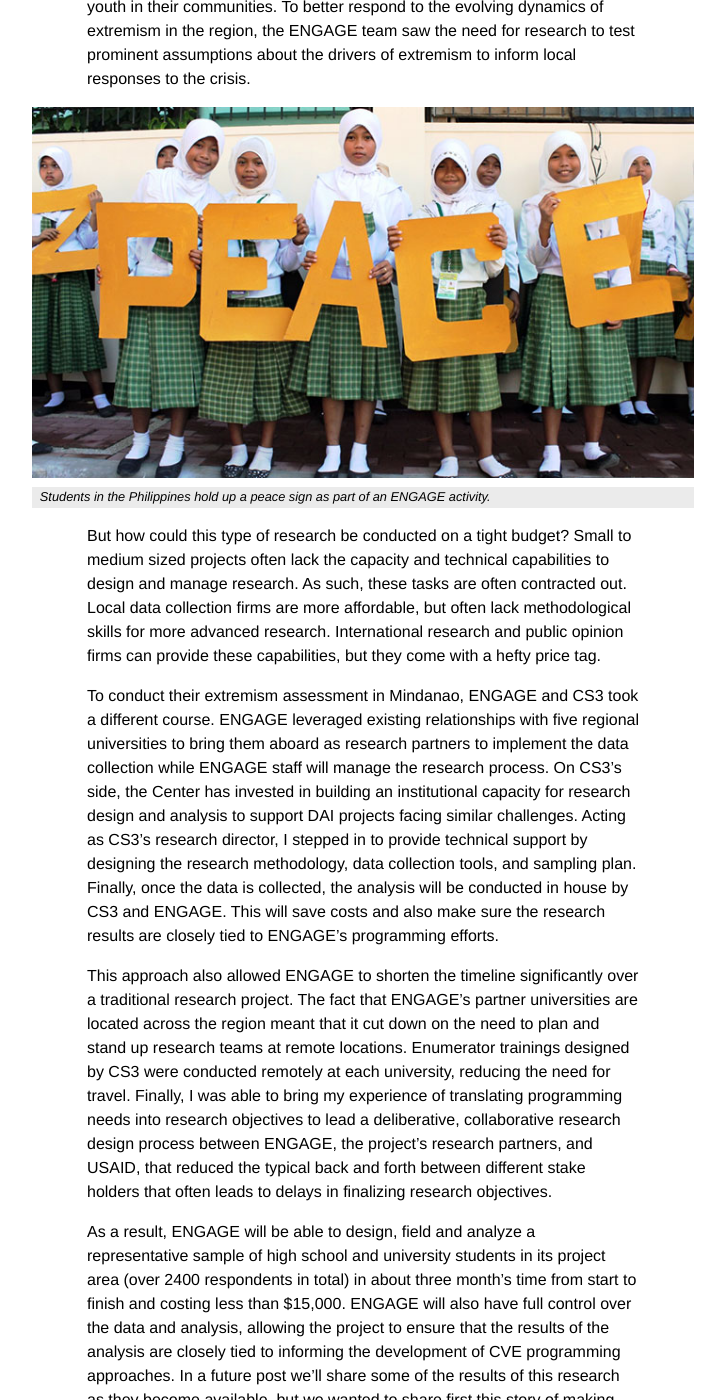
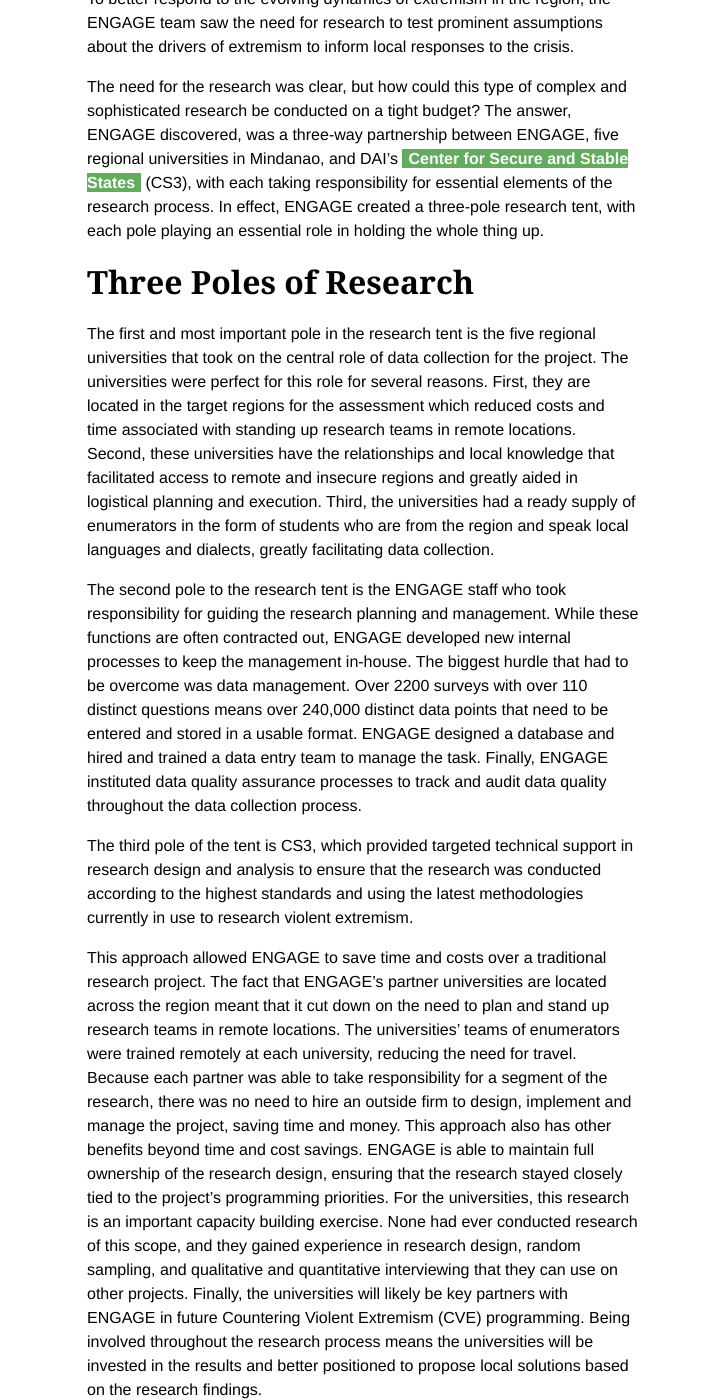
Before and after one commit to BryanSchuetz/CS-, a Jekyll site: the page built from _posts/2017-08-30-research-faster-better-cheaper.markdown, in a window 1280 px wide and 1400 px high, scrolled down 987 px. Shown: the whole window, without its empty margins (493-1218 px from the left). Built offline with Jekyll 4.4.1, drawn with Linux system fonts in a browser that asks for light colours; some of the changed text lies outside the part shown.

Commit message:
Updated Research Faster Better Cheaper

```diff
--- a/_posts/2017-08-30-research-faster-better-cheaper.markdown
+++ b/_posts/2017-08-30-research-faster-better-cheaper.markdown
@@ -4,26 +4,28 @@ date: 2017-08-30 21:03:00 Z
 tags:
 - Research
 - Fragile States
-Author: Janene Sawers
 social-image: "/uploads/ENGAGE.jpg"
 thumbnail: "/uploads/ENGAGE.jpg"
 ---
 
-Anyone who has worked in transition or stabilization environments knows the value of good research. Despite its value to the development community, good research has two qualities that significantly constrain its applicability for professionals working in unstable environments: It takes time and its expensive. Even the best research, if it comes too late, is of little use in making decisions in real time. And good research can come with price tags that are out of reach for small and medium-sized projects, particularly research conducted in places experiencing conflict and instability.
+Anyone who has worked in transition or stabilization environments knows the value of good research. Despite its value to the development community, good research has two qualities that significantly constrain its applicability for professionals working in unstable environments: It takes time and it is expensive. Even the best research, if it comes too late, is of little use in making decisions in real time. And good research can come with price tags that are out of reach for small and medium-sized projects, particularly research conducted in places experiencing conflict and instability.
 
-<!--more-->
+DAI has been exploring ways to address this challenge. How can we conduct good research, on short timelines, and with small budgets to inform programming approaches in transitional and stabilization environments? DAI’s [Philippines ENGAGE](https://www.usaid.gov/philippines/democracy-human-rights-and-governance/engage) project is currently testing a new approach to research based on collaboration between implementers, donors and local academic institutions that is promising to deliver methodologically sophisticated research, at modest costs, and on a reasonable timeline to inform CVE programming.
 
-![dai logo](/uploads/logo.jpg){:.float-left} DAI has been exploring ways to address this challenge. How can we conduct good research, on short timelines, and with small budgets to inform programming approaches in transitional and stabilization environments? DAI’s Philippines ENGAGE project is currently testing a new approach to research based on collaboration between implementers, donors and local academic institutions that is promising to deliver methodologically sophisticated research, at modest costs, and on a reasonable timeline to inform CVE programming. How did they do it? Over the next few months I’ll write a few posts on this research project and its results, but today I’ll write about how the unique design of this project addresses the perennial problems of costs and timelines on research in transitional environments.
+# The Approach
+Throughout 2017, ENGAGE partners in local government and civil society began raising concerns about the increased presence of violent extremist groups with links to the Islamic State and the influence they were exerting on youth in their communities. This simmering crisis was blown open by the [siege of Marawi City](http://www.cnn.com/2017/06/25/asia/philippines-marawi-isis/index.html) in northern Mindanao by IS-aligned fighters this May. To better respond to the evolving dynamics of extremism in the region, the ENGAGE team saw the need for research to test prominent assumptions about the drivers of extremism to inform local responses to the crisis.
 
-Throughout 2017, [ENGAGE](https://www.dai.com/our-work/projects/philippines-enhancing-governance-accountability-and-engagement-engage) partners in local government and civil society began raising concerns about the increased presence of violent extremist groups with links to the Islamic State and the influence they were exerting on youth in their communities. To better respond to the evolving dynamics of extremism in the region, the ENGAGE team saw the need for research to test prominent assumptions about the drivers of extremism to inform local responses to the crisis.
+The need for the research was clear, but how could this type of complex and sophisticated research be conducted on a tight budget? The answer, ENGAGE discovered, was a three-way partnership between ENGAGE, five regional universities in Mindanao, and DAI’s [Center for Secure and Stable States](https://www.dai.com/our-work/solutions/fragile-states) (CS3), with each taking responsibility for essential elements of the research process. In effect, ENGAGE created a three-pole research tent, with each pole playing an essential role in holding the whole thing up.
 
-![ENGAGE.jpg](/uploads/ENGAGE.jpg)
-`Students in the Philippines hold up a peace sign as part of an ENGAGE activity.`
+# Three Poles of Research
 
-But how could this type of research be conducted on a tight budget? Small to medium sized projects often lack the capacity and technical capabilities to design and manage research. As such, these tasks are often contracted out. Local data collection firms are more affordable, but often lack methodological skills for more advanced research. International research and public opinion firms can provide these capabilities, but they come with a hefty price tag.
+The first and most important pole in the research tent is the five regional universities that took on the central role of data collection for the project. The universities were perfect for this role for several reasons. First, they are located in the target regions for the assessment which reduced costs and time associated with standing up research teams in remote locations. Second, these universities have the relationships and local knowledge that facilitated access to remote and insecure regions and greatly aided in logistical planning and execution. Third, the universities had a ready supply of enumerators in the form of students who are from the region and speak local languages and dialects, greatly facilitating data collection.
 
-To conduct their extremism assessment in Mindanao, ENGAGE and CS3 took a different course. ENGAGE leveraged existing relationships with five regional universities to bring them aboard as research partners to implement the data collection while ENGAGE staff will manage the research process. On CS3’s side, the Center has invested in building an institutional capacity for research design and analysis to support DAI projects facing similar challenges. Acting as CS3’s research director, I stepped in to provide technical support by designing the research methodology, data collection tools, and sampling plan. Finally, once the data is collected, the analysis will be conducted in house by CS3 and ENGAGE. This will save costs and also make sure the research results are closely tied to ENGAGE’s programming efforts.
+The second pole to the research tent is the ENGAGE staff who took responsibility for guiding the research planning and management. While these functions are often contracted out, ENGAGE developed new internal processes to keep the management in-house.  The biggest hurdle that had to be overcome was data management. Over 2200 surveys with over 110 distinct questions means over 240,000 distinct data points that need to be entered and stored in a usable format. ENGAGE designed a database and hired and trained a data entry team to manage the task. Finally, ENGAGE instituted data quality assurance processes to track and audit data quality throughout the data collection process.
 
-This approach also allowed ENGAGE to shorten the timeline significantly over a traditional research project. The fact that ENGAGE’s partner universities are located across the region meant that it cut down on the need to plan and stand up research teams at remote locations. Enumerator trainings designed by CS3 were conducted remotely at each university, reducing the need for travel. Finally, I was able to bring my experience of translating programming needs into research objectives to lead a deliberative, collaborative research design process between ENGAGE, the project’s research partners, and USAID, that reduced the typical back and forth between different stake holders that often leads to delays in finalizing research objectives.
+The third pole of the tent is CS3, which provided targeted technical support in research design and analysis to ensure that the research was conducted according to the highest standards and using the latest methodologies currently in use to research violent extremism.
 
-As a result, ENGAGE will be able to design, field and analyze a representative sample of high school and university students in its project area (over 2400 respondents in total) in about three month’s time from start to finish and costing less than $15,000. ENGAGE will also have full control over the data and analysis, allowing the project to ensure that the results of the analysis are closely tied to informing the development of CVE programming approaches. In a future post we’ll share some of the results of this research as they become available, but we wanted to share first this story of making quality research affordable and within reach of projects on limited budgets.
+This approach allowed ENGAGE to save time and costs over a traditional research project. The fact that ENGAGE’s partner universities are located across the region meant that it cut down on the need to plan and stand up research teams in remote locations. The universities’ teams of enumerators were trained remotely at each university, reducing the need for travel. Because each partner was able to take responsibility for a segment of the research, there was no need to hire an outside firm to design, implement and manage the project, saving time and money.
+This approach also has other benefits beyond time and cost savings. ENGAGE is able to maintain full ownership of the research design, ensuring that the research stayed closely tied to the project’s programming priorities. For the universities, this research is an important capacity building exercise. None had ever conducted research of this scope, and they gained experience in research design, random sampling, and qualitative and quantitative interviewing that they can use on other projects. Finally, the universities will likely be key partners with ENGAGE in future Countering Violent Extremism (CVE) programming. Being involved throughout the research process means the universities will be invested in the results and better positioned to propose local solutions based on the research findings.
+
+In the end, ENGAGE has been able to design, field and analyze a representative sample of high school and university students in its project area (over 2400 respondents in total) in about three months’ time and costing less than $15,000. I hope this collaborative model of research is helpful to others wrestling with the same problems of the costs and benefits of research. In future post I’ll share some of the results of this research as they become available, but I wanted to share first this story of making quality research affordable and within the reach of projects on limited budgets.
```
